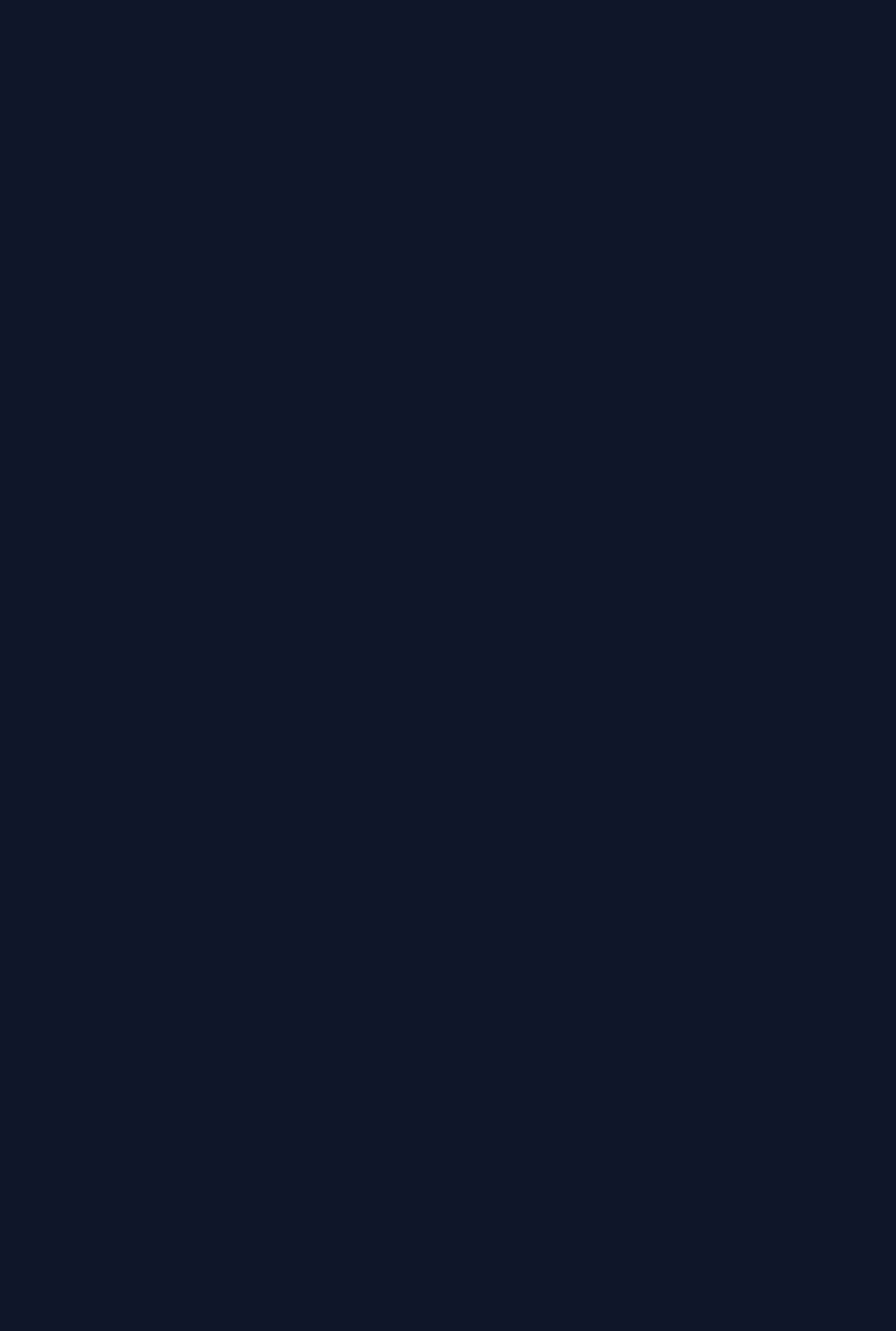
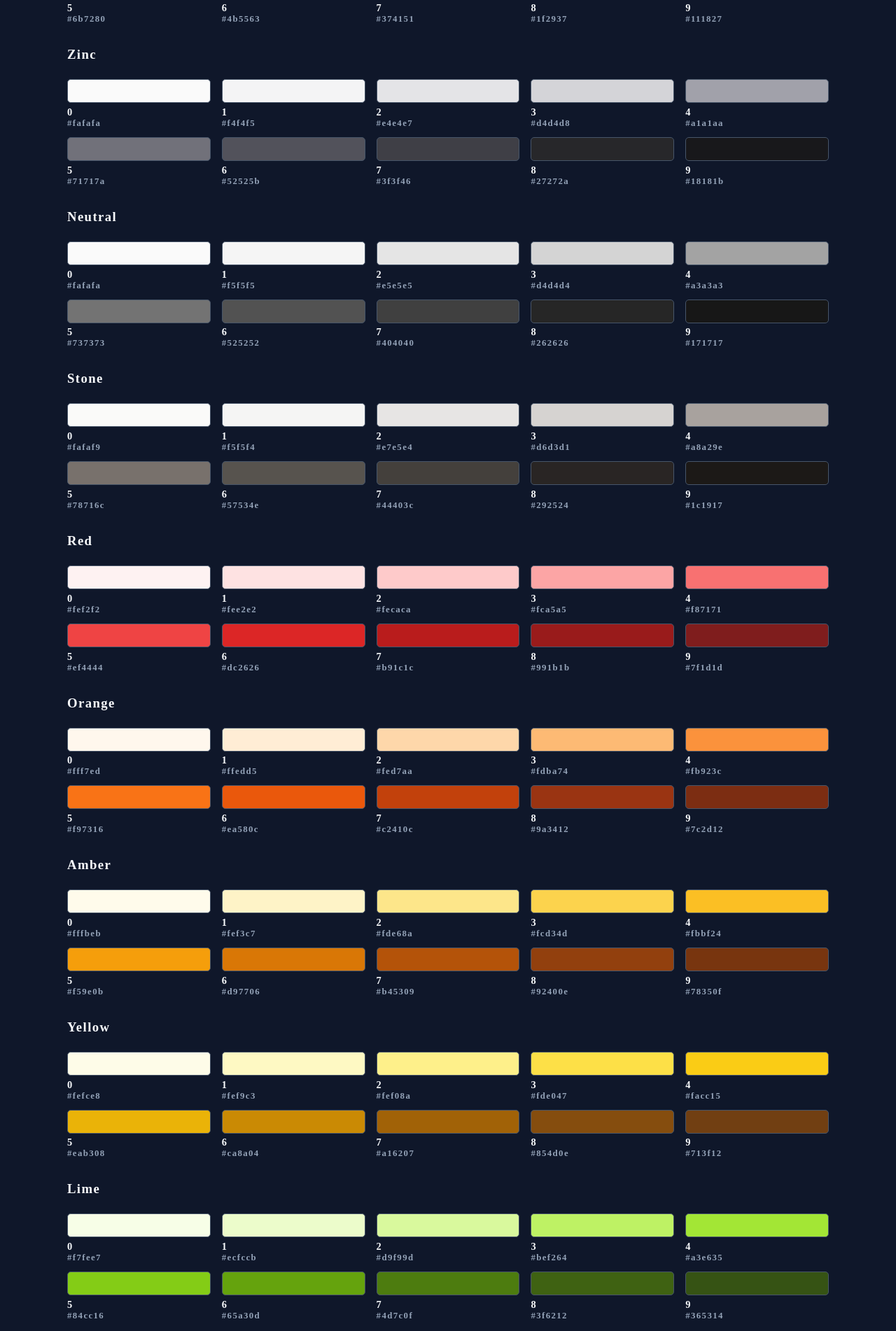
Before and after one commit to NahuelGenchi/styleguide, a React (Create React App) app: page / in a window 1280 px wide. Shown: the part 778-2680 px from the top of the page at 70% size. Before the commit the page ends 800 px from the top, so only its background shows below. Built offline with nearby package versions, Linux system fonts and the light colour scheme.

Commit message:
completing colorsData in mock

```diff
--- a/src/components/Color/Color.jsx
+++ b/src/components/Color/Color.jsx
@@ -1,5 +1,4 @@
 const Color = (props) => {
-  console.log(props);
   return(
     <div className="ccc-item">
       <div className="ccci-color" style={{ backgroundColor: props.colorCode }}></div>
--- a/src/components/ColorList/ColorList.scss
+++ b/src/components/ColorList/ColorList.scss
@@ -2,6 +2,8 @@
 @use "../../scss/colors.scss" as color;
 
 .colorlist-container {
+  margin-bottom: 2rem;
+
   display: flex;
   flex-direction: column;
 
--- a/src/components/Header/Header.jsx
+++ b/src/components/Header/Header.jsx
@@ -6,7 +6,7 @@ const Header = () => {
   console.log("Hello, World!");
   return(
     <header className="header">
-      <h1>My Website Style Guide</h1>
+      <h1>Styles Guide</h1>
     </header>
   );
 };
--- a/src/components/Main/Main.scss
+++ b/src/components/Main/Main.scss
@@ -3,4 +3,5 @@
 .main {
   width: 85vw;
   margin: 0 auto;
+  padding: 3rem 0;
 }
--- a/src/mock/data.js
+++ b/src/mock/data.js
@@ -13,5 +13,320 @@ export const colorsData = [
       [8, "#1e293b"],
       [9, "#0f172a"]
     ]
+  },
+  {
+    color: "Gray",
+    colors: [
+      [0, "#f9fafb"],
+      [1, "#f3f4f6"],
+      [2, "#e5e7eb"],
+      [3, "#d1d5db"],
+      [4, "#9ca3af"],
+      [5, "#6b7280"],
+      [6, "#4b5563"],
+      [7, "#374151"],
+      [8, "#1f2937"],
+      [9, "#111827"]
+    ]
+  },
+  {
+    color: "Zinc",
+    colors: [
+      [0, "#fafafa"],
+      [1, "#f4f4f5"],
+      [2, "#e4e4e7"],
+      [3, "#d4d4d8"],
+      [4, "#a1a1aa"],
+      [5, "#71717a"],
+      [6, "#52525b"],
+      [7, "#3f3f46"],
+      [8, "#27272a"],
+      [9, "#18181b"]
+    ]
+  },
+  {
+    color: "Neutral",
+    colors: [
+      [0, "#fafafa"],
+      [1, "#f5f5f5"],
+      [2, "#e5e5e5"],
+      [3, "#d4d4d4"],
+      [4, "#a3a3a3"],
+      [5, "#737373"],
+      [6, "#525252"],
+      [7, "#404040"],
+      [8, "#262626"],
+      [9, "#171717"]
+    ]
+  },
+  {
+    color: "Stone",
+    colors: [
+      [0, "#fafaf9"],
+      [1, "#f5f5f4"],
+      [2, "#e7e5e4"],
+      [3, "#d6d3d1"],
+      [4, "#a8a29e"],
+      [5, "#78716c"],
+      [6, "#57534e"],
+      [7, "#44403c"],
+      [8, "#292524"],
+      [9, "#1c1917"]
+    ]
+  },
+  {
+    color: "Red",
+    colors: [
+      [0, "#fef2f2"],
+      [1, "#fee2e2"],
+      [2, "#fecaca"],
+      [3, "#fca5a5"],
+      [4, "#f87171"],
+      [5, "#ef4444"],
+      [6, "#dc2626"],
+      [7, "#b91c1c"],
+      [8, "#991b1b"],
+      [9, "#7f1d1d"]
+    ]
+  },
+  {
+    color: "Orange",
+    colors: [
+      [0, "#fff7ed"],
+      [1, "#ffedd5"],
+      [2, "#fed7aa"],
+      [3, "#fdba74"],
+      [4, "#fb923c"],
+      [5, "#f97316"],
+      [6, "#ea580c"],
+      [7, "#c2410c"],
+      [8, "#9a3412"],
+      [9, "#7c2d12"]
+    ]
+  },
+  {
+    color: "Amber",
+    colors: [
+      [0, "#fffbeb"],
+      [1, "#fef3c7"],
+      [2, "#fde68a"],
+      [3, "#fcd34d"],
+      [4, "#fbbf24"],
+      [5, "#f59e0b"],
+      [6, "#d97706"],
+      [7, "#b45309"],
+      [8, "#92400e"],
+      [9, "#78350f"]
+    ]
+  },
+  {
+    color: "Yellow",
+    colors: [
+      [0, "#fefce8"],
+      [1, "#fef9c3"],
+      [2, "#fef08a"],
+      [3, "#fde047"],
+      [4, "#facc15"],
+      [5, "#eab308"],
+      [6, "#ca8a04"],
+      [7, "#a16207"],
+      [8, "#854d0e"],
+      [9, "#713f12"]
+    ]
+  },
+  {
+    color: "Lime",
+    colors: [
+      [0, "#f7fee7"],
+      [1, "#ecfccb"],
+      [2, "#d9f99d"],
+      [3, "#bef264"],
+      [4, "#a3e635"],
+      [5, "#84cc16"],
+      [6, "#65a30d"],
+      [7, "#4d7c0f"],
+      [8, "#3f6212"],
+      [9, "#365314"]
+    ]
+  },
+  {
+    color: "Green",
+    colors: [
+      [0, "#f0fdf4"],
+      [1, "#dcfce7"],
+      [2, "#bbf7d0"],
+      [3, "#86efac"],
+      [4, "#4ade80"],
+      [5, "#22c55e"],
+      [6, "#16a34a"],
+      [7, "#15803d"],
+      [8, "#166534"],
+      [9, "#14532d"]
+    ]
+  },
+  {
+    color: "Emerald",
+    colors: [
+      [0, "#ecfdf5"],
+      [1, "#d1fae5"],
+      [2, "#a7f3d0"],
+      [3, "#6ee7b7"],
+      [4, "#34d399"],
+      [5, "#10b981"],
+      [6, "#059669"],
+      [7, "#047857"],
+      [8, "#065f46"],
+      [9, "#064e3b"]
+    ]
+  },
+  {
+    color: "Teal",
+    colors: [
+      [0, "#f0fdfa"],
+      [1, "#ccfbf1"],
+      [2, "#99f6e4"],
+      [3, "#5eead4"],
+      [4, "#2dd4bf"],
+      [5, "#14b8a6"],
+      [6, "#0d9488"],
+      [7, "#0f766e"],
+      [8, "#115e59"],
+      [9, "#134e4a"]
+    ]
+  },
+  {
+    color: "Cyan",
+    colors: [
+      [0, "#ecfeff"],
+      [1, "#cffafe"],
+      [2, "#a5f3fc"],
+      [3, "#67e8f9"],
+      [4, "#22d3ee"],
+      [5, "#06b6d4"],
+      [6, "#0891b2"],
+      [7, "#0e7490"],
+      [8, "#155e75"],
+      [9, "#164e63"]
+    ]
+  },
+  {
+    color: "Sky",
+    colors: [
+      [0, "#f0f9ff"],
+      [1, "#e0f2fe"],
+      [2, "#bae6fd"],
+      [3, "#7dd3fc"],
+      [4, "#38bdf8"],
+      [5, "#0ea5e9"],
+      [6, "#0284c7"],
+      [7, "#0369a1"],
+      [8, "#075985"],
+      [9, "#0c4a6e"]
+    ]
+  },
+  {
+    color: "Blue",
+    colors: [
+      [0, "#eff6ff"],
+      [1, "#dbeafe"],
+      [2, "#bfdbfe"],
+      [3, "#93c5fd"],
+      [4, "#60a5fa"],
+      [5, "#3b82f6"],
+      [6, "#2563eb"],
+      [7, "#1d4ed8"],
+      [8, "#1e40af"],
+      [9, "#1e3a8a"]
+    ]
+  },
+  {
+    color: "Indigo",
+    colors: [
+      [0, "#eef2ff"],
+      [1, "#e0e7ff"],
+      [2, "#c7d2fe"],
+      [3, "#a5b4fc"],
+      [4, "#818cf8"],
+      [5, "#6366f1"],
+      [6, "#4f46e5"],
+      [7, "#4338ca"],
+      [8, "#3730a3"],
+      [9, "#312e81"]
+    ]
+  },
+  {
+    color: "Violet",
+    colors: [
+      [0, "#f5f3ff"],
+      [1, "#ede9fe"],
+      [2, "#ddd6fe"],
+      [3, "#c4b5fd"],
+      [4, "#a78bfa"],
+      [5, "#8b5cf6"],
+      [6, "#7c3aed"],
+      [7, "#6d28d9"],
+      [8, "#5b21b6"],
+      [9, "#4c1d95"]
+    ]
+  },
+  {
+    color: "Purple",
+    colors: [
+      [0, "#faf5ff"],
+      [1, "#f3e8ff"],
+      [2, "#e9d5ff"],
+      [3, "#d8b4fe"],
+      [4, "#c084fc"],
+      [5, "#a855f7"],
+      [6, "#9333ea"],
+      [7, "#7e22ce"],
+      [8, "#6b21a8"],
+      [9, "#581c87"],
+    ]
+  },
+  {
+    color: "Fuchsia",
+    colors: [
+      [0, "#fdf4ff"],
+      [1, "#fae8ff"],
+      [2, "#f5d0fe"],
+      [3, "#f0abfc"],
+      [4, "#e879f9"],
+      [5, "#d946ef"],
+      [6, "#c026d3"],
+      [7, "#a21caf"],
+      [8, "#86198f"],
+      [9, "#701a75"]
+    ]
+  },
+  {
+    color: "Pink",
+    colors: [
+      [0, "#fdf2f8"],
+      [1, "#fce7f3"],
+      [2, "#fbcfe8"],
+      [3, "#f9a8d4"],
+      [4, "#f472b6"],
+      [5, "#ec4899"],
+      [6, "#db2777"],
+      [7, "#be185d"],
+      [8, "#9d174d"],
+      [9, "#831843"]
+    ]
+  },
+  {
+    color: "Rose",
+    colors: [
+      [0, "#fff1f2"],
+      [1, "#ffe4e6"],
+      [2, "#fecdd3"],
+      [3, "#fda4af"],
+      [4, "#fb7185"],
+      [5, "#f43f5e"],
+      [6, "#f43f5e"],
+      [7, "#be123c"],
+      [8, "#9f1239"],
+      [9, "#881337"]
+    ]
   }
-]
+];
```
